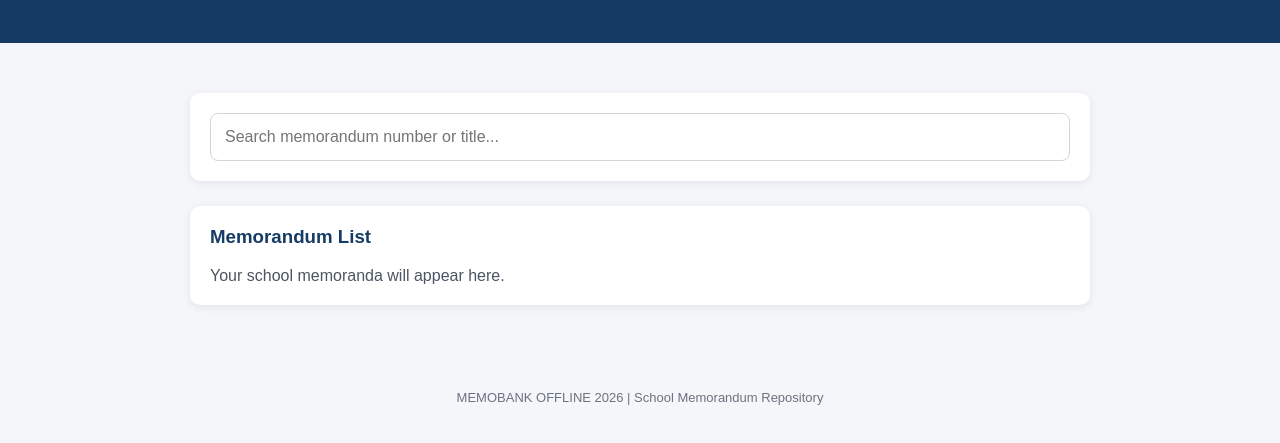
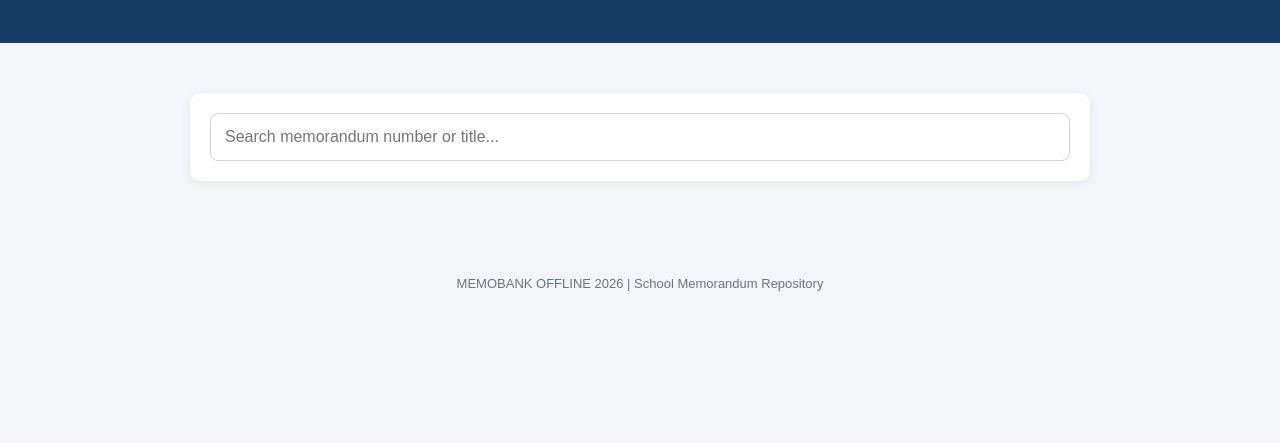
Before and after one commit to Lhor23/memobank-offline-2026, a plain HTML site: page index.html in a window 1280 px wide. Shown: the part 93-536 px from the top of the page. Drawn offline with Linux system fonts and the light colour scheme.

Commit message:
Update index.html

```diff
--- a/index.html
+++ b/index.html
@@ -98,10 +98,7 @@
 
     <div class="memo-list">
 
-      <div class="memo-card">
-        <h3>Memorandum List</h3>
-        <p>Your school memoranda will appear here.</p>
-      </div>
+    <div id="memoList"></div>
 
     </div>
 
```
